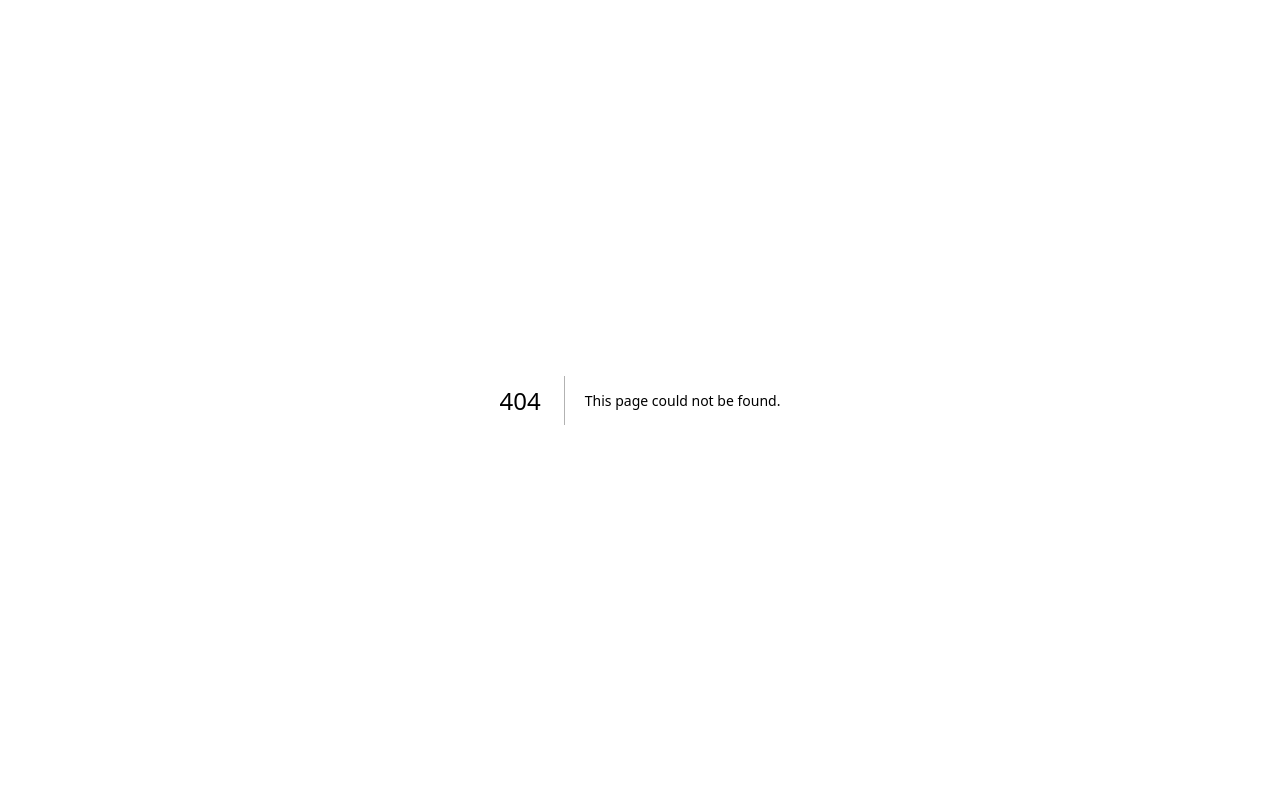
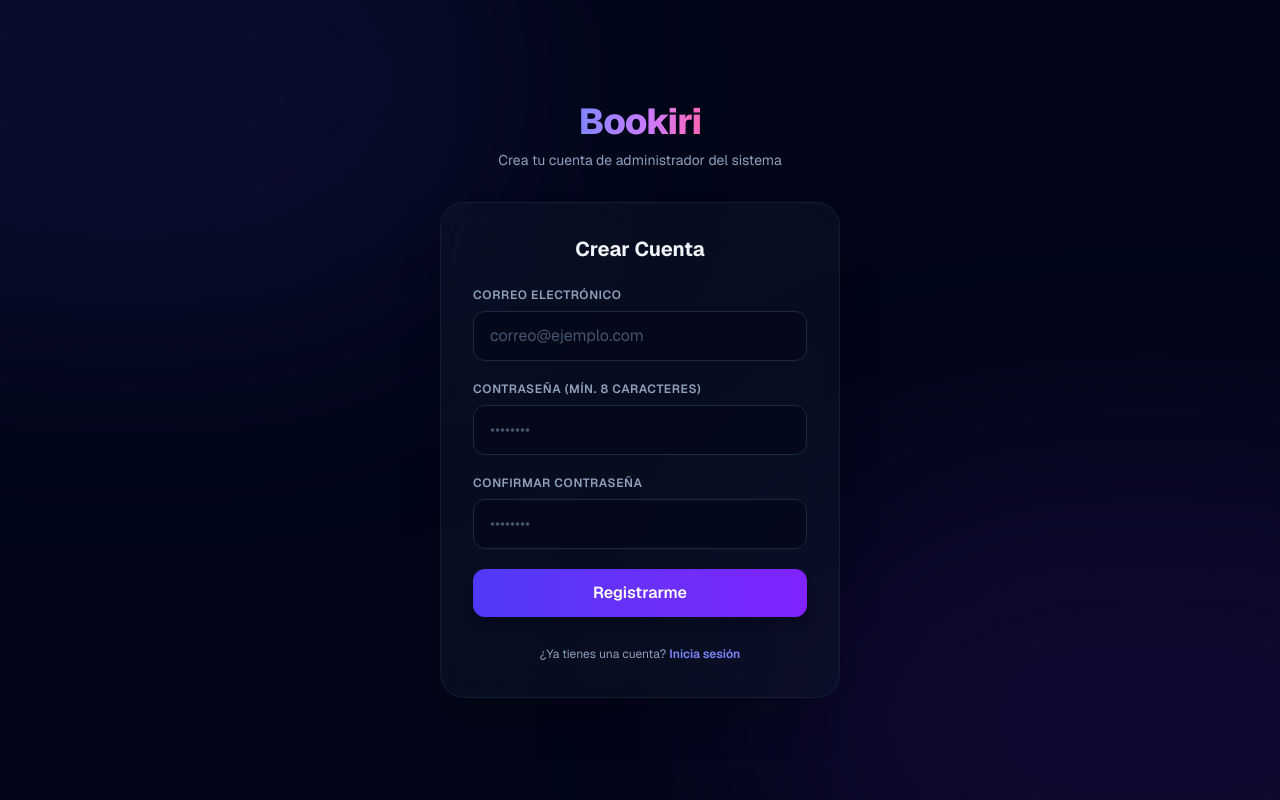
Before and after one commit to DaviiidW/bookiri, a Next.js app: page /register in a window 1280 px wide. Before the commit this address had no page. Built offline with nearby package versions, Linux system fonts and the light colour scheme.

Commit message:
feat: implementado la página de registro

```diff
--- /dev/null
+++ b/app/register/page.tsx
@@ -0,0 +1,11 @@
+import RegisterForm from "./register-form";
+import type { Metadata } from "next";
+
+export const metadata: Metadata = {
+  title: "Crear Cuenta - Bookiri",
+  description: "Crea tu cuenta de administrador de Bookiri para gestionar viviendas vacacionales, reservas y precios.",
+};
+
+export default function RegisterPage() {
+  return <RegisterForm />;
+}
--- /dev/null
+++ b/app/register/register-form.tsx
@@ -0,0 +1,164 @@
+"use client";
+
+import { useRouter } from "next/navigation";
+import { useState } from "react";
+import Link from "next/link";
+
+export default function RegisterForm() {
+  const router = useRouter();
+  const [email, setEmail] = useState("");
+  const [password, setPassword] = useState("");
+  const [confirmPassword, setConfirmPassword] = useState("");
+  const [error, setError] = useState<string | null>(null);
+  const [isLoading, setIsLoading] = useState(false);
+
+  const handleSubmit = async (e: React.FormEvent) => {
+    e.preventDefault();
+    setIsLoading(true);
+    setError(null);
+
+    if (password.length < 8) {
+      setError("La contraseña debe tener al menos 8 caracteres.");
+      setIsLoading(false);
+      return;
+    }
+
+    if (password !== confirmPassword) {
+      setError("Las contraseñas no coinciden.");
+      setIsLoading(false);
+      return;
+    }
+
+    try {
+      const response = await fetch("/api/auth/register", {
+        method: "POST",
+        headers: { "Content-Type": "application/json" },
+        body: JSON.stringify({ email, password, confirmPassword }),
+      });
+
+      const data = await response.json();
+
+      if (response.ok) {
+        router.push("/login?registered=true");
+      } else {
+        setError(data.error || "Ocurrió un error al registrar la cuenta.");
+      }
+    } catch (err) {
+      setError("Ocurrió un error inesperado. Inténtalo de nuevo.");
+      console.error("Registration submit error:", err);
+    } finally {
+      setIsLoading(false);
+    }
+  };
+
+  return (
+    <div className="min-h-screen w-full flex items-center justify-center bg-slate-950 text-slate-100 relative overflow-hidden font-sans">
+      <div className="absolute top-[-20%] left-[-20%] w-[60%] h-[60%] rounded-full bg-indigo-900/20 blur-[120px] pointer-events-none" />
+      <div className="absolute bottom-[-20%] right-[-20%] w-[60%] h-[60%] rounded-full bg-violet-900/20 blur-[120px] pointer-events-none" />
+
+      <div className="w-full max-w-md px-6 z-10">
+        <div className="text-center mb-8">
+          <Link
+            href="/login"
+            className="text-4xl font-extrabold tracking-tight bg-clip-text text-transparent bg-gradient-to-r from-indigo-400 via-purple-400 to-pink-400 drop-shadow-sm hover:opacity-90 transition-opacity"
+          >
+            Bookiri
+          </Link>
+          <p className="mt-2 text-slate-400 text-sm">
+            Crea tu cuenta de administrador del sistema
+          </p>
+        </div>
+
+        <div className="bg-slate-900/50 backdrop-blur-xl border border-slate-800/60 rounded-3xl p-8 shadow-2xl transition-all duration-300 hover:border-slate-700/50">
+          <h2 className="text-xl font-bold text-slate-100 mb-6 text-center">
+            Crear Cuenta
+          </h2>
+
+          {error && (
+            <div className="mb-4 p-4 rounded-xl bg-red-950/40 border border-red-800/50 text-red-200 text-sm text-center animate-shake">
+              {error}
+            </div>
+          )}
+
+          <form onSubmit={handleSubmit} className="space-y-5">
+            <div>
+              <label
+                htmlFor="email"
+                className="block text-xs font-semibold text-slate-400 uppercase tracking-wider mb-2"
+              >
+                Correo Electrónico
+              </label>
+              <input
+                id="email"
+                type="email"
+                required
+                value={email}
+                onChange={(e) => setEmail(e.target.value)}
+                placeholder="correo@ejemplo.com"
+                className="w-full px-4 py-3 bg-slate-950/60 border border-slate-800 rounded-xl text-slate-200 placeholder-slate-600 focus:outline-none focus:ring-2 focus:ring-indigo-500/50 focus:border-indigo-500 transition-all duration-200"
+              />
+            </div>
+
+            <div>
+              <label
+                htmlFor="password"
+                className="block text-xs font-semibold text-slate-400 uppercase tracking-wider mb-2"
+              >
+                Contraseña (Mín. 8 caracteres)
+              </label>
+              <input
+                id="password"
+                type="password"
+                required
+                value={password}
+                onChange={(e) => setPassword(e.target.value)}
+                placeholder="••••••••"
+                className="w-full px-4 py-3 bg-slate-950/60 border border-slate-800 rounded-xl text-slate-200 placeholder-slate-600 focus:outline-none focus:ring-2 focus:ring-indigo-500/50 focus:border-indigo-500 transition-all duration-200"
+              />
+            </div>
+
+            <div>
+              <label
+                htmlFor="confirmPassword"
+                className="block text-xs font-semibold text-slate-400 uppercase tracking-wider mb-2"
+              >
+                Confirmar Contraseña
+              </label>
+              <input
+                id="confirmPassword"
+                type="password"
+                required
+                value={confirmPassword}
+                onChange={(e) => setConfirmPassword(e.target.value)}
+                placeholder="••••••••"
+                className="w-full px-4 py-3 bg-slate-950/60 border border-slate-800 rounded-xl text-slate-200 placeholder-slate-600 focus:outline-none focus:ring-2 focus:ring-indigo-500/50 focus:border-indigo-500 transition-all duration-200"
+              />
+            </div>
+
+            <button
+              type="submit"
+              disabled={isLoading}
+              className="w-full py-3 px-4 bg-gradient-to-r from-indigo-600 to-violet-600 hover:from-indigo-500 hover:to-violet-500 text-white font-semibold rounded-xl shadow-lg shadow-indigo-650/20 active:scale-[0.98] transition-all duration-150 disabled:opacity-50 disabled:pointer-events-none mt-2 flex items-center justify-center cursor-pointer"
+            >
+              {isLoading ? (
+                <div className="w-5 h-5 border-2 border-slate-300 border-t-white rounded-full animate-spin" />
+              ) : (
+                "Registrarme"
+              )}
+            </button>
+          </form>
+
+          <div className="mt-6 text-center">
+            <span className="text-xs text-slate-400">¿Ya tienes una cuenta? </span>
+            <Link
+              href="/login"
+              className="text-xs font-semibold text-indigo-400 hover:text-indigo-300 transition-colors"
+            >
+              Inicia sesión
+            </Link>
+          </div>
+        </div>
+      </div>
+    </div>
+  );
+}
```
